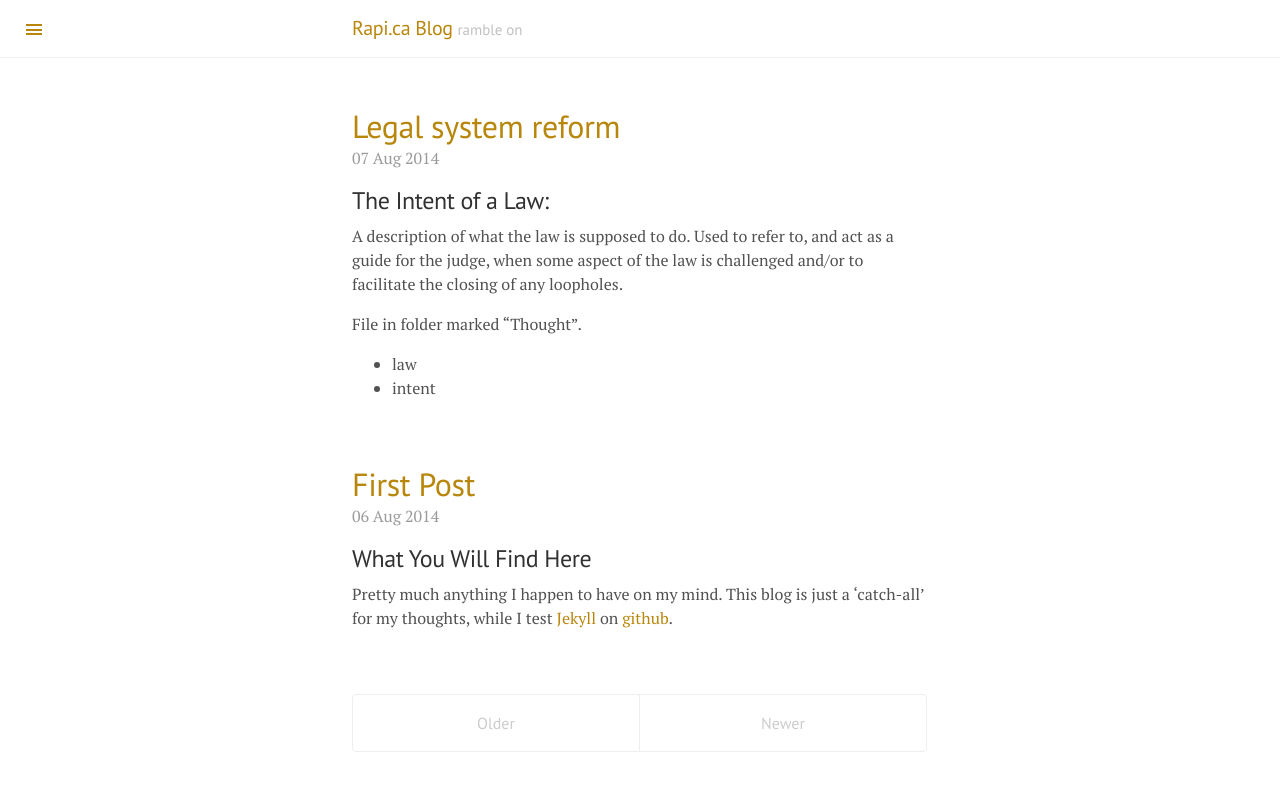
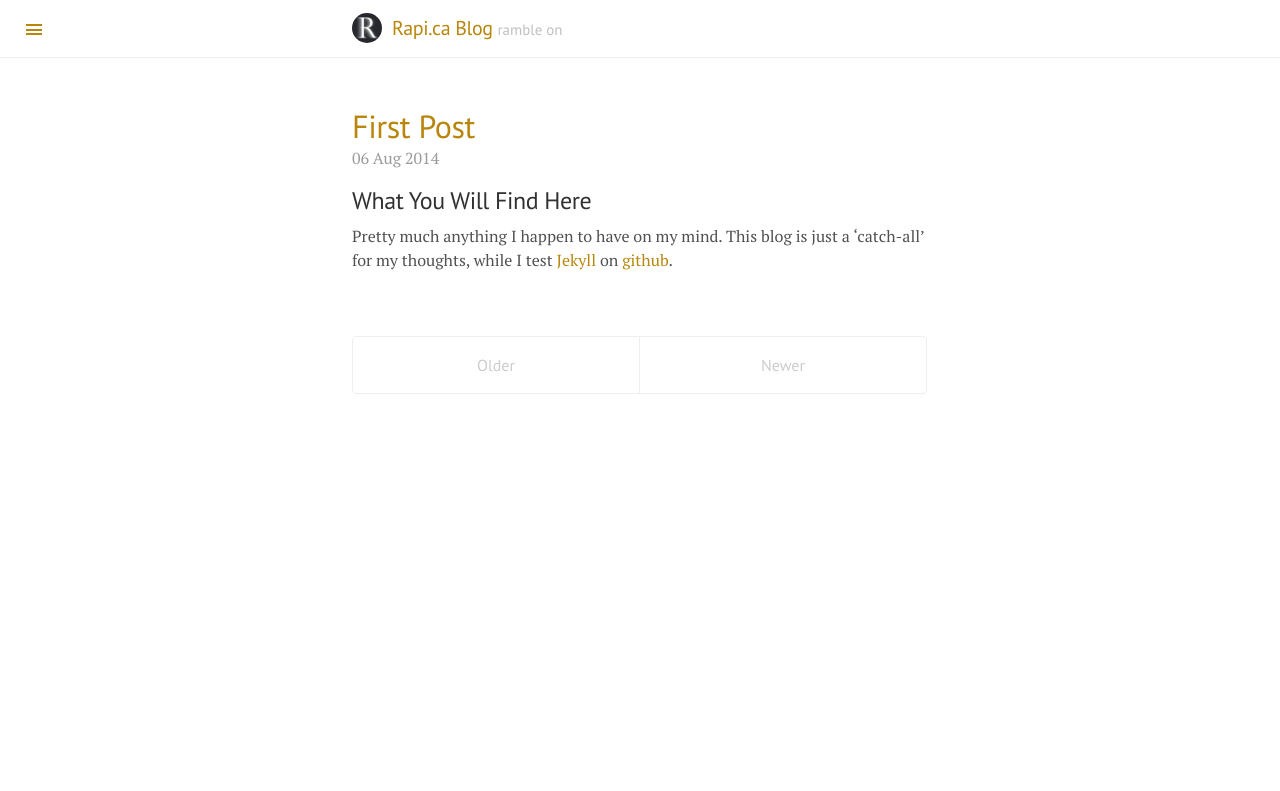
Before and after one commit to nikolasc/nikolasc.github.io, a Jekyll site: the page built from index.html, in a window 1280 px wide. Shown: the top 791 px of the page. Built offline with Jekyll 4.4.1, drawn with Linux system fonts in a browser that asks for light colours; the list of posts is cut into pages by our own code.

Commit message:
added rounded blog logo and increased minimum base font sizes

```diff
--- a/_layouts/default.html
+++ b/_layouts/default.html
@@ -13,6 +13,7 @@
       <div class="masthead">
         <div class="container">
           <h3 class="masthead-title">
+            <img class="logo" src="{{ site.baseurl }}apple-touch-icon-precomposed.png" alt="Logo"/>
             <a href="/" title="Home">{{ site.title }}</a>
             <small>{{ site.tagline }}</small>
           </h3>
--- a/_posts/2014-08-07-Legal-system-reform.md
+++ /dev/null
@@ -1,10 +0,0 @@
----
-layout: post
-title: Legal system reform
-categories: [law,system reform]
-tags: [law,intent]
----
-## The Intent of a Law:
-A description of what the law is supposed to do. Used to refer to, and act as a guide for the judge, when some aspect of the law is challenged and/or to facilitate the closing of any loopholes.
-
-File in folder marked "Thought".
--- a/css/lanyon.css
+++ b/css/lanyon.css
@@ -149,7 +149,7 @@ h1, h2, h3, h4, h5, h6 {
   visibility: hidden;
   overflow-y: auto;
   font-family: "PT Sans", Helvetica, Arial, sans-serif;
-  font-size: .875rem; /* 15px */
+  font-size: .95rem;
   color: rgba(255,255,255,.6);
   background-color: #202020;
   -webkit-transition: all .3s ease-in-out;
@@ -157,7 +157,11 @@ h1, h2, h3, h4, h5, h6 {
 }
 @media (min-width: 30em) {
   .sidebar {
-    font-size: .75rem; /* 14px */
+    font-size: .9rem;
+  }
+
+  .logo {
+    margin-left: 0;
   }
 }
 
--- a/css/poole.css
+++ b/css/poole.css
@@ -58,6 +58,10 @@ html {
     font-size: 16px;
     line-height: 1.5;
   }
+
+  .logo {
+    margin-left: 0;
+  }
 }
 
 body {
@@ -65,6 +69,16 @@ body {
   background-color: #fff;
   -webkit-text-size-adjust: 100%;
       -ms-text-size-adjust: 100%;
+}
+
+.logo {
+  float:         left;
+  margin-left:   3em;
+  margin-right:  0.5em;
+  margin-top:   -3px;
+  border-radius: 50%;
+  width:         30px;
+  height:        30px;
 }
 
 /* No `:visited` state is required by default (browsers will use `a`) */
@@ -79,6 +93,11 @@ a strong {
 a:hover,
 a:focus {
   text-decoration: underline;
+}
+p a:hover,
+p a:focus {
+  font-weight: bolder;
+  text-decoration: none;
 }
 
 /* Headings */
```
